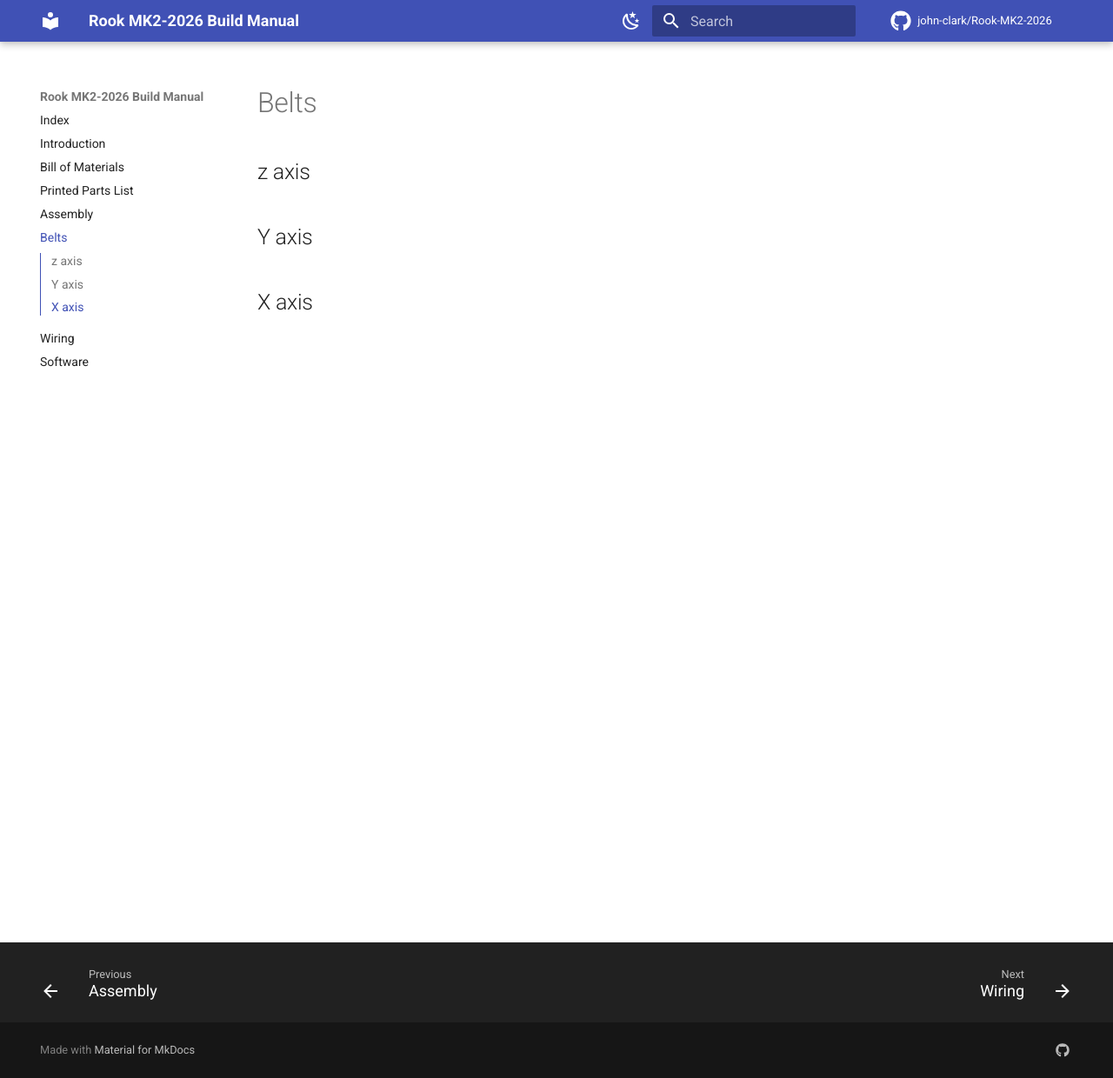
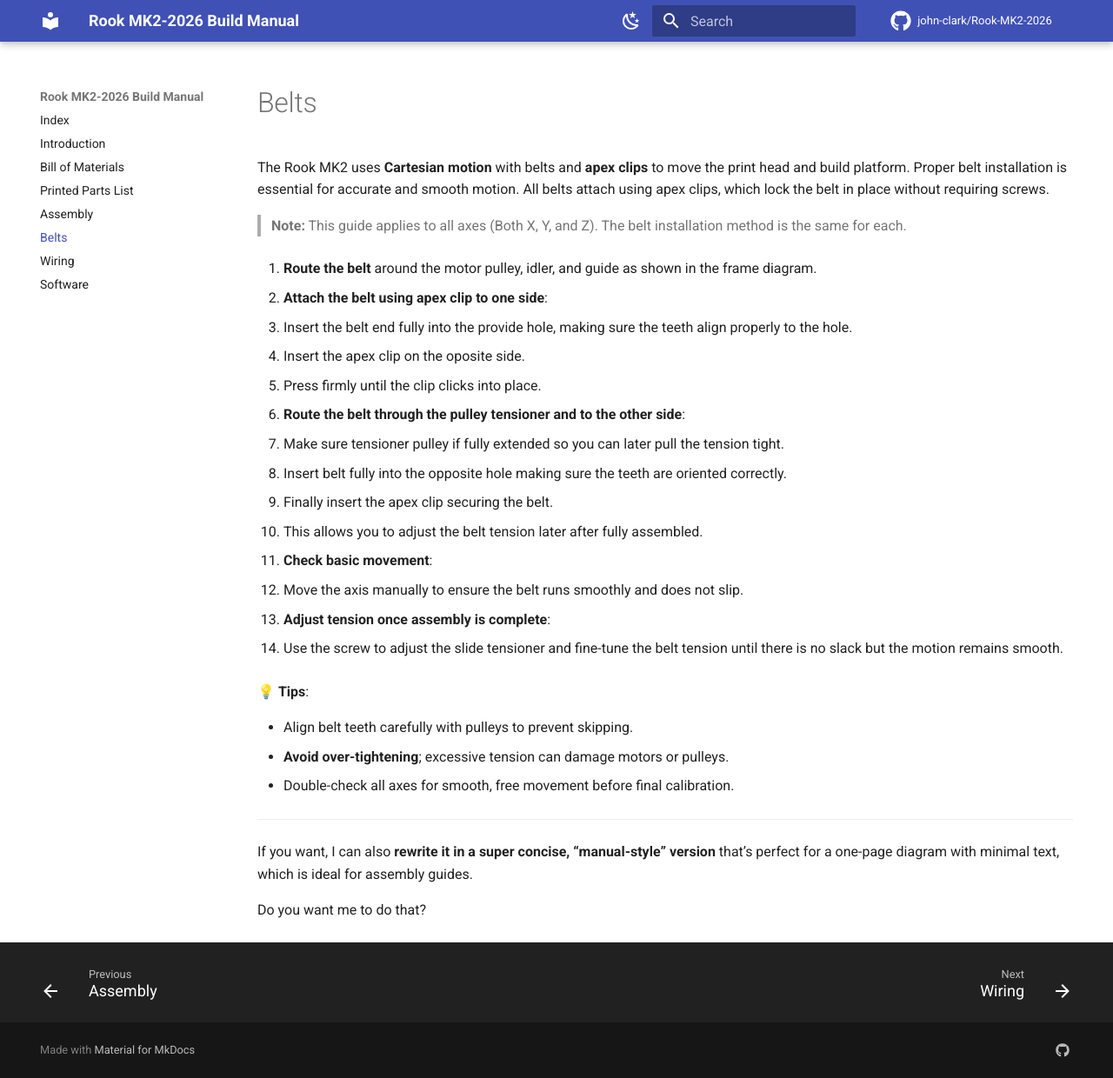
Before and after one commit to john-clark/Rook-MK2-2026, an MkDocs documentation site: the page built from docs/belts.md, in a window 1280 px wide and 1240 px high. Shown: the whole window at 87% size. Built offline with MkDocs 1.6.1 and Material for MkDocs 9.7.7, drawn with Linux system fonts in a browser that asks for light colours; comment, search, counter and statistics services are not loaded.

Commit message:
further documentation work

```diff
--- a/docs/belts.md
+++ b/docs/belts.md
@@ -1,7 +1,40 @@
 # Belts
 
-## z axis
+The Rook MK2 uses **Cartesian motion** with belts and **apex clips** to move the print head and build platform. Proper belt installation is essential for accurate and smooth motion. All belts attach using apex clips, which lock the belt in place without requiring screws.
 
-## Y axis
+> **Note:** This guide applies to all axes (Both X, Y, and Z). The belt installation method is the same for each.
 
-## X axis
+1. **Route the belt** around the motor pulley, idler, and guide as shown in the frame diagram.
+
+2. **Attach the belt using apex clip to one side**:
+
+   * Insert the belt end fully into the provide hole, making sure the teeth align properly to the hole.
+   * Insert the apex clip on the oposite side.
+   * Press firmly until the clip clicks into place.
+
+3. **Route the belt through the pulley tensioner and to the other side**:
+
+   * Make sure tensioner pulley if fully extended so you can later pull the tension tight.
+   * Insert belt fully into the opposite hole making sure the teeth are oriented correctly.
+   * Finally insert the apex clip securing the belt.
+   * This allows you to adjust the belt tension later after fully assembled.
+
+4. **Check basic movement**:
+
+   * Move the axis manually to ensure the belt runs smoothly and does not slip.
+
+5. **Adjust tension once assembly is complete**:
+
+   * Use the screw to adjust the slide tensioner and fine-tune the belt tension until there is no slack but the motion remains smooth.
+
+💡 **Tips**:
+
+* Align belt teeth carefully with pulleys to prevent skipping.
+* **Avoid over-tightening**; excessive tension can damage motors or pulleys.
+* Double-check all axes for smooth, free movement before final calibration.
+
+---
+
+If you want, I can also **rewrite it in a super concise, “manual-style” version** that’s perfect for a one-page diagram with minimal text, which is ideal for assembly guides.
+
+Do you want me to do that?
```
Also changed, not shown: docs/assembly.md (+4 -0 lines), docs/images/belts.jpg (added), docs/images/topframe.jpg (added).
